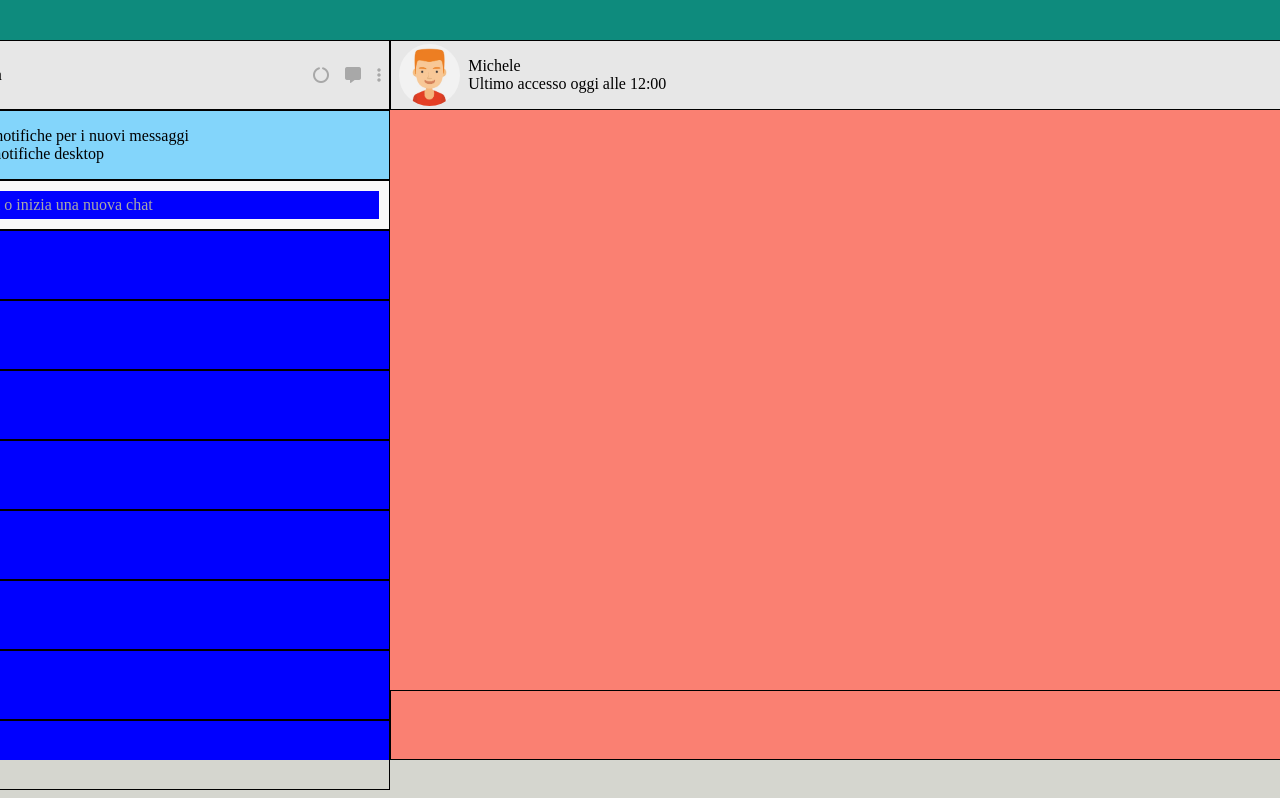
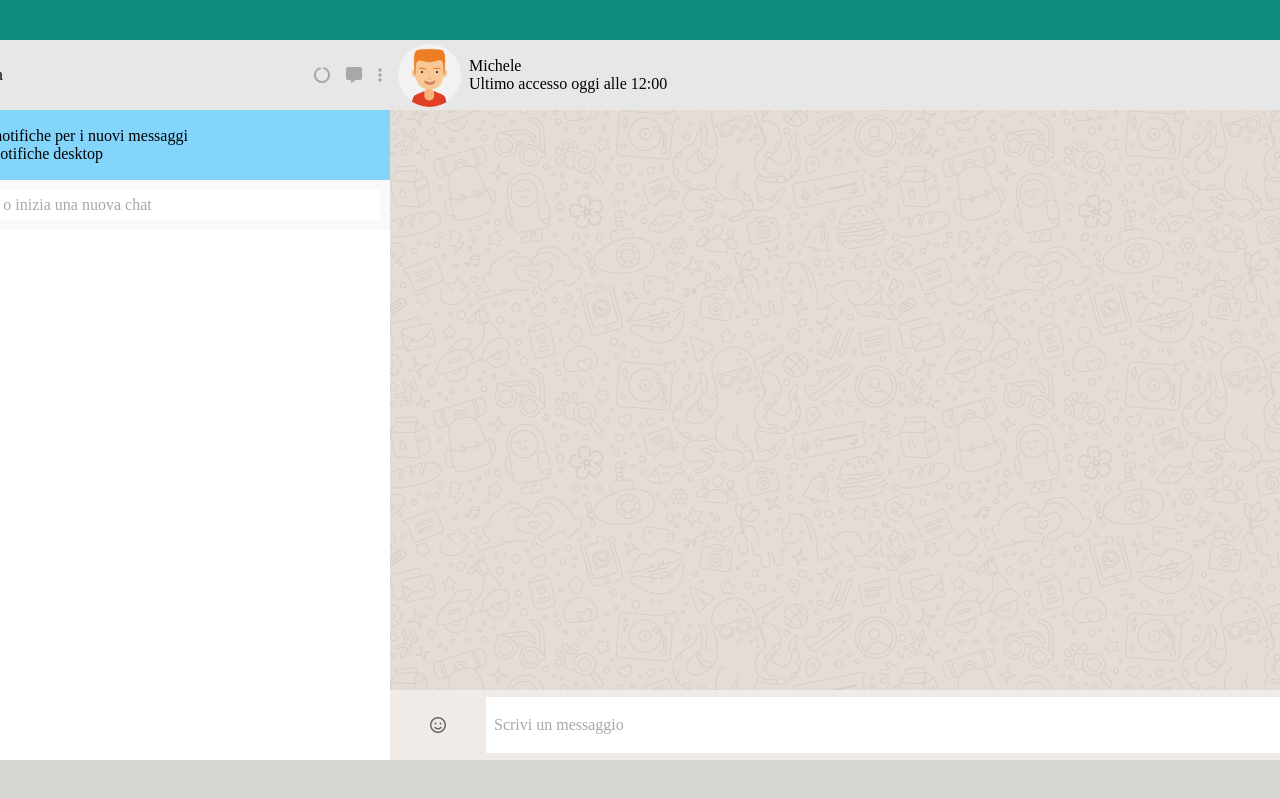
Before and after one commit to vdv-boolean/vue-boolzapp, a plain HTML site: page index.html in a window 1280 px wide. Drawn offline with Linux system fonts and the light colour scheme.

Commit message:
Add bottom bar element and style

```diff
--- a/assets/debug.css
+++ b/assets/debug.css
@@ -11,7 +11,7 @@
 .bottom-bar {
     width: 100%;
     height: 70px;
-    border: 1px solid black;
+    /* border: 1px solid black; */
 }
 
 .conversation {
--- a/assets/style.css
+++ b/assets/style.css
@@ -23,6 +23,8 @@ General settings
     --not-color: #83D5FB;
     --sel-chat: #E6E8E8;
     --search-bord: #F9F9F9;
+    --msg-area :#F1EBE7;
+    --text-area-icon: #62696A;
 }
 
 /* Flex classes */
@@ -102,6 +104,7 @@ span {
 .chat-list {
     height: 100%;
     width: calc(100% / 3);
+    background-color: #fff;
 }
 
 .notification-setting {
@@ -126,4 +129,20 @@ span {
 .chat-conversation {
     height: 100%;
     width: calc(100% / 3 * 2);
+    background-image: url(../img/mine.jpg);
 }
+
+.bottom-bar {
+    background-color: var(--msg-area);
+}
+
+.bottom-bar i {
+    color: var(--text-area-icon);
+    padding-inline: 2rem;
+}
+
+.text-box {
+    background-color: #fff;
+    height: 80%;
+    flex-grow: 1;
+}
--- a/index.html
+++ b/index.html
@@ -73,7 +73,13 @@
                     </div>
                 </div>
                 <div class="conversation"></div>
-                <div class="bottom-bar"></div>
+                <div class="bottom-bar flex-ai-c">
+                    <i class="fa-regular fa-face-smile"></i>
+                    <div class="text-box flex-ai-c">
+                        <span>Scrivi un messaggio</span>
+                    </div>
+                    <i class="fa-solid fa-microphone"></i>
+                </div>
             </div>
         </div>
     </body>
```
